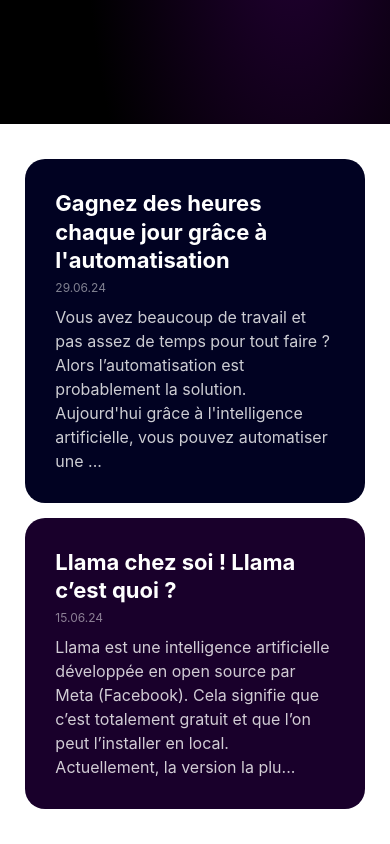
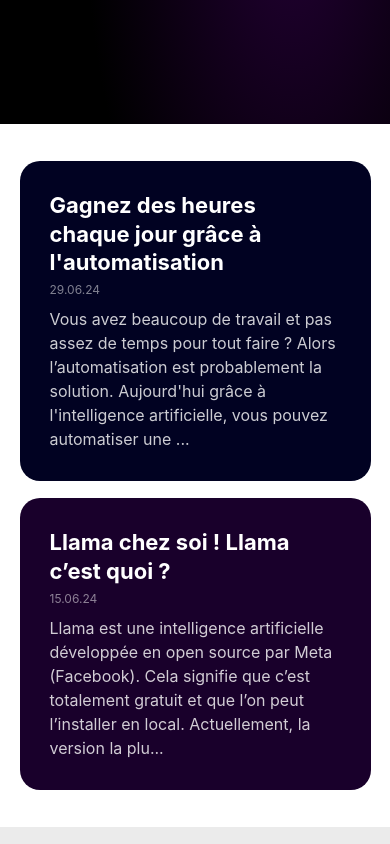
Before and after one commit to watermeloncool/watermelonfr, a plain HTML site: page index.html in a window 390 px wide. Shown: the part 720-1564 px from the top of the page. Drawn offline with nearby package versions, Linux system fonts and the light colour scheme.

Commit message:
Add files via upload

```diff
--- a/index.html
+++ b/index.html
@@ -51,8 +51,9 @@ radial-gradient(ellipse at 75% 75%, rgba(111, 0, 167, 0.3) 0% , black 50%);
 #articles .article:nth-of-type(1) { background:rgb(1, 2, 34); }
 #articles .article:nth-of-type(2) { background:rgb(25, 0, 43); }
 @media screen and (max-width: 650px) {
-  #articles {padding:20px 0;}
-  #articles .box {width:87%;}
+  #articles {padding:5% 0;}
+  #articles .box {width:90%;}
+  #articles .article {margin:5% 0;}
   #articles .article .titre {font-size:22px; }
   #articles .article .date {margin: 5px 0 10px 0; font-size:12px; }
 }
```
